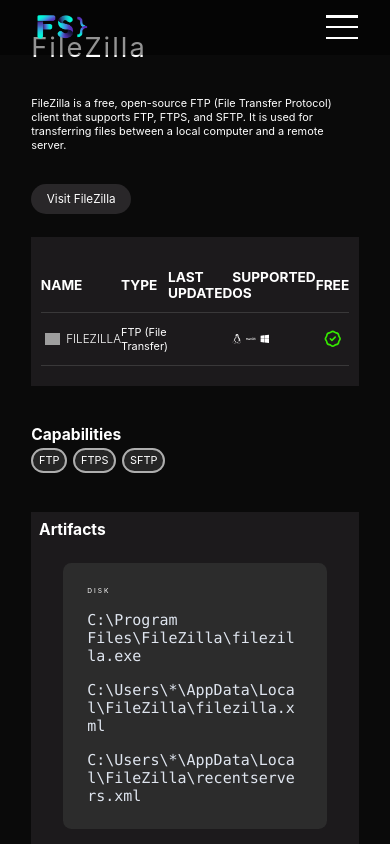
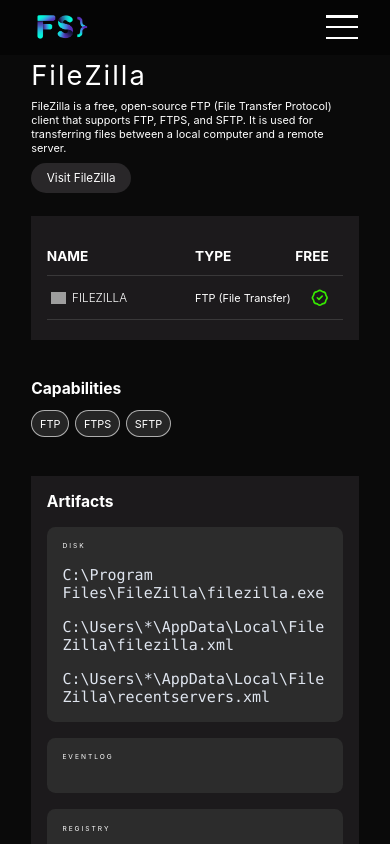
Before and after one commit to jakewilliami/lolfs, a React (Vite) app: page /#/item/0 in a window 390 px wide. Shown: the top 844 px of the page. Built offline with nearby package versions, Linux system fonts and the light colour scheme; grey boxes are pictures that could not be loaded.

Commit message:
singlepage complete

```diff
--- a/src/App.css
+++ b/src/App.css
@@ -61,7 +61,7 @@
 }
 
 .individ-title {
-  padding-bottom: 1vw;
+  padding-bottom: 3vw;
 }
 
 .cssbuttons-io {
@@ -575,8 +575,8 @@
 .item-header {
   display: flex;
   flex-direction: column;
-  padding: 8vw 8vw 1vw 8vw;
-  gap: 2rem;
+  padding: 10vw 8vw 1vw 8vw;
+  gap: 2vw;
 }
 
 .item-details--container {
@@ -677,7 +677,7 @@
 .artifacts--container {
   display: grid;
   grid-template-columns: repeat(auto-fit, minmax(500px, 1fr));
-  padding: 1.5rem 2rem;
+  padding: 1.5vw 2vw;
   align-items: stretch;
   justify-content: space-between;
   background-color: #1C1A1C;
@@ -688,7 +688,7 @@
 .artifacts--container .row {
   display: flex;
   flex-direction: column;
-  padding: 1.5rem;
+  padding: 2vw;
   gap: 1rem;
   background-color: #2c2c2c;
   border-radius: 1vh;
@@ -967,7 +967,8 @@
     width: 100%;
     justify-content: flex-end;
   }
-  .populated-items .populated-items--grid--cont .rwd-table th, .populated-items .populated-items--grid--cont .rwd-table td {
+  .populated-items .populated-items--grid--cont .rwd-table th,
+  .populated-items .populated-items--grid--cont .rwd-table td {
     padding: 1vw 0;
   }
 }
@@ -1016,6 +1017,9 @@
     height: fit-content;
     gap: 3dvw;
   }
+  .item-header {
+    padding-top: 15vw;
+  }
   .item-capabilities .item-capabilities-icons {
     font-size: 15px;
   }
@@ -1063,12 +1067,19 @@
   .artifacts--container {
     display: flex;
     flex-direction: column;
+    padding: 4vw;
+  }
+  .artifacts--container .row {
+    padding: 4vw;
+  }
+  .content-section .inner-header--container {
+    padding: 4vw 4vw 0;
   }
   .contact-cont {
     flex-direction: column;
   }
   .contact-cont .contact-details--cont {
-    width: 100%;
+    width: 90%;
   }
   .contact-cont form {
     width: 100%;
@@ -1139,6 +1150,7 @@
     flex-direction: column;
     align-items: flex-start;
     gap: 7vw;
+    padding: 1vw 0 4vw 0;
   }
   .home-header .home-header--det-cont .home-header-title--cont {
     gap: 2vw;
@@ -1153,6 +1165,7 @@
     padding: 1.5vw 2.5vw;
     border-radius: 4vw;
     font-size: 2.5vw;
+    margin-bottom: 2vw;
   }
   .btn {
     padding: 2vw 4vw;
@@ -1162,6 +1175,10 @@
   }
   .btn .text {
     font-size: 3vw;
+  }
+  .supported-os--container .supported-os-icons {
+    padding: 1.5vw 2vw;
+    border: 0.5vw solid rgba(255, 255, 255, 0.627);
   }
   .supported-os--container .supported-os-icons div svg {
     font-size: 3vw;
@@ -1201,10 +1218,12 @@
   .populated-items .populated-items--grid--cont {
     padding: 1vw 4vw;
   }
-  .populated-items .populated-items--grid--cont .rwd-table th img, .populated-items .populated-items--grid--cont .rwd-table td img {
+  .populated-items .populated-items--grid--cont .rwd-table th img,
+  .populated-items .populated-items--grid--cont .rwd-table td img {
     width: 4vw;
   }
-  .populated-items .populated-items--grid--cont .rwd-table th, .populated-items .populated-items--grid--cont .rwd-table td {
+  .populated-items .populated-items--grid--cont .rwd-table th,
+  .populated-items .populated-items--grid--cont .rwd-table td {
     padding: 3vw 0;
   }
   .table-name--title {
@@ -1243,7 +1262,8 @@
     height: 10vw;
     min-height: 10vw;
   }
-  .paid, .free {
+  .paid,
+  .free {
     font-size: 5vw;
   }
   .pagination {
@@ -1264,6 +1284,9 @@
   }
 }
 @media (max-width: 320px) {
+  footer h5 {
+    font-size: 3vw;
+  }
   .navbar {
     display: flex;
     justify-content: space-between;
@@ -1285,4 +1308,28 @@
   .menu-open {
     justify-content: center;
   }
+  .item-header {
+    padding-top: 25vw;
+  }
+  .artifacts--container {
+    display: flex;
+    flex-direction: column;
+    padding: 6vw;
+  }
+  .artifacts--container .row {
+    padding: 6vw;
+  }
+  .artifacts--container .row .artifact-content code {
+    font-size: 3vw;
+  }
+  .content-section .inner-header--container {
+    padding: 6vw 6vw 0;
+  }
+  .code-snippet--container {
+    padding: 2vw;
+  }
+  .code-snippet--container code {
+    padding: 4vw;
+    font-size: 3vw;
+  }
 }/*# sourceMappingURL=App.css.map */
--- a/src/App.scss
+++ b/src/App.scss
@@ -65,7 +65,7 @@
 }
 
 .individ-title {
-    padding-bottom: 1vw;
+    padding-bottom: 3vw;
 }
 
 //   primary button
@@ -228,6 +228,7 @@
 
 .menu-open {
     justify-content: center;
+
     .logo {
         display: none;
     }
@@ -305,7 +306,8 @@
                 border-radius: 2vw;
                 width: fit-content;
             }
-            .header-text--link{
+
+            .header-text--link {
                 border-bottom: 1px solid $primary-color2;
             }
         }
@@ -495,7 +497,8 @@
 
             .table-main-titles {
                 text-transform: uppercase;
-                th{
+
+                th {
                     font-size: 1.8vw;
                 }
             }
@@ -536,11 +539,11 @@
                 }
             }
 
-            .toggle-btn{
+            .toggle-btn {
                 display: none;
             }
 
-            .table-text{
+            .table-text {
                 font-size: 1.3vw;
                 letter-spacing: 1px;
                 font-weight: 600;
@@ -664,8 +667,8 @@
 .item-header {
     display: flex;
     flex-direction: column;
-    padding: 8vw 8vw 1vw 8vw;
-    gap: 2rem;
+    padding: 10vw 8vw 1vw 8vw;
+    gap: 2vw;
 }
 
 .item-details--container {
@@ -760,7 +763,7 @@
 .artifacts--container {
     display: grid;
     grid-template-columns: repeat(auto-fit, minmax(500px, 1fr));
-    padding: 1.5rem 2rem;
+    padding: 1.5vw 2vw;
     align-items: stretch;
     justify-content: space-between;
     background-color: #1C1A1C;
@@ -771,7 +774,7 @@
     .row {
         display: flex;
         flex-direction: column;
-        padding: 1.5rem;
+        padding: 2vw;
         gap: 1rem;
         background-color: #2c2c2c;
         border-radius: 1vh;
@@ -849,7 +852,7 @@
         width: 90%;
     }
 
-    h5{
+    h5 {
         text-align: center;
     }
 }
@@ -984,7 +987,7 @@
 
 @media (max-width: 900px) {
 
-    p{
+    p {
         font-size: 1.5vw;
     }
 
@@ -1000,10 +1003,12 @@
         .menu-icon {
             height: 3.2rem;
             width: 3.2rem;
+
             .toggle.bar1 {
                 transform: rotate(45deg) translate(29px, 26px);
             }
-            .bar{
+
+            .bar {
                 height: 5px;
             }
         }
@@ -1103,7 +1108,8 @@
         justify-content: flex-end;
     }
 
-    .populated-items .populated-items--grid--cont .rwd-table th, .populated-items .populated-items--grid--cont .rwd-table td {
+    .populated-items .populated-items--grid--cont .rwd-table th,
+    .populated-items .populated-items--grid--cont .rwd-table td {
         padding: 1vw 0;
     }
 }
@@ -1118,7 +1124,7 @@
         font-size: 4dvw;
     }
 
-    h4{
+    h4 {
         font-size: 1.5vw;
     }
 
@@ -1137,10 +1143,12 @@
         .menu-icon {
             height: 2rem;
             width: 2rem;
+
             .toggle.bar1 {
                 transform: rotate(45deg) translate(14px, 13px);
             }
-            .bar{
+
+            .bar {
                 height: 4px;
             }
         }
@@ -1150,7 +1158,7 @@
         padding: 5vw 8vw;
     }
 
-    .btn{
+    .btn {
         padding: 1.5vw 2.2vw;
     }
 
@@ -1168,6 +1176,10 @@
         gap: 3dvw;
     }
 
+    .item-header{
+        padding-top: 15vw;
+    }
+
     .item-capabilities .item-capabilities-icons {
         font-size: 15px;
     }
@@ -1229,6 +1241,14 @@
     .artifacts--container {
         display: flex;
         flex-direction: column;
+        padding: 4vw;
+        .row{
+            padding: 4vw;
+        }
+    }
+
+    .content-section .inner-header--container {
+        padding: 4vw 4vw 0;
     }
 
 
@@ -1237,7 +1257,7 @@
         flex-direction: column;
 
         .contact-details--cont {
-            width: 100%;
+            width: 90%;
         }
 
         form {
@@ -1275,6 +1295,8 @@
         }
     }
 
+
+
     // footer
     footer {
         padding: 4vw 0;
@@ -1285,11 +1307,11 @@
 
 @media (max-width: 500px) {
 
-    p{
+    p {
         font-size: 2.8vw;
     }
 
-    h4{
+    h4 {
         font-size: 3vw;
     }
 
@@ -1300,10 +1322,12 @@
         .logo img {
             width: 15dvw;
         }
-        .menu-icon{
+
+        .menu-icon {
             height: 1.5rem;
             width: 2rem;
-            .bar{
+
+            .bar {
                 height: .15rem;
             }
         }
@@ -1314,7 +1338,8 @@
             .toggle.bar1 {
                 transform: rotate(45deg) translate(9px, 8px);
             }
-            .bar{
+
+            .bar {
                 height: .2rem;
             }
         }
@@ -1324,11 +1349,14 @@
         padding: 20vw 8vw 4vw;
         height: fit-content;
         gap: 5dvw;
+
         .home-header--det-cont {
             flex-direction: column;
             align-items: flex-start;
             gap: 7vw;
-            .home-header-title--cont{
+            padding: 1vw 0 4vw 0;
+
+            .home-header-title--cont {
                 gap: 2vw;
             }
         }
@@ -1346,22 +1374,27 @@
         padding: 1.5vw 2.5vw;
         border-radius: 4vw;
         font-size: 2.5vw;
+        margin-bottom: 2vw;
     }
 
     .btn {
         padding: 2vw 4vw;
     }
 
-    .btn svg{
+    .btn svg {
         font-size: 3.5vw;
     }
 
-    .btn .text{
+    .btn .text {
         font-size: 3vw;
     }
 
-    .supported-os--container .supported-os-icons div svg {
-        font-size: 3vw;
+    .supported-os--container .supported-os-icons{
+        padding: 1.5vw 2vw;
+        border: .5vw solid rgba(255, 255, 255, 0.627);
+        div svg {
+            font-size: 3vw;
+        }
     }
 
     .item-details--container {
@@ -1408,32 +1441,34 @@
         padding: 1vw 4vw;
     }
 
-    .populated-items .populated-items--grid--cont .rwd-table th img, .populated-items .populated-items--grid--cont .rwd-table td img {
+    .populated-items .populated-items--grid--cont .rwd-table th img,
+    .populated-items .populated-items--grid--cont .rwd-table td img {
         width: 4vw;
     }
 
-    .populated-items .populated-items--grid--cont .rwd-table th, .populated-items .populated-items--grid--cont .rwd-table td {
+    .populated-items .populated-items--grid--cont .rwd-table th,
+    .populated-items .populated-items--grid--cont .rwd-table td {
         padding: 3vw 0;
     }
 
-    .table-name--title{
+    .table-name--title {
         width: 50%;
     }
 
-    .table-type{
+    .table-type {
         font-size: 3vw;
     }
 
-    .mobile-date{
+    .mobile-date {
         font-size: 3vw;
     }
 
-    .mobile-os--icons svg{
+    .mobile-os--icons svg {
         font-size: 4vw;
     }
 
     .mobile-hidden {
-          display: none;
+        display: none;
     }
 
     .populated-items .populated-items--grid--cont .rwd-table .table-main-titles th {
@@ -1447,7 +1482,7 @@
     .home-header .home-header--item--filter--cont .input {
         max-width: 70%;
         width: 70%;
-        border-radius:  5vw 0 0 5vw;
+        border-radius: 5vw 0 0 5vw;
         font-size: 3.5vw;
         height: 10vw;
         min-height: 10vw;
@@ -1461,7 +1496,8 @@
         min-height: 10vw;
     }
 
-    .paid, .free{
+    .paid,
+    .free {
         font-size: 5vw;
     }
 
@@ -1479,27 +1515,37 @@
     footer {
         padding: 6vw 0;
         gap: 4vw;
-        .logo img{
+
+        .logo img {
             width: 15vw;
         }
     }
 }
 
 @media (max-width: 320px) {
-    .navbar{
+
+    footer h5{
+        font-size: 3vw;
+    }
+
+    .navbar {
         display: flex;
         justify-content: space-between;
         height: 20dvw;
-        .logo img{
+
+        .logo img {
             width: 20dvw;
         }
-        .menu-icon{
+
+        .menu-icon {
             height: 7vw;
             width: 9vw;
-            .bar{
+
+            .bar {
                 height: .8vw;
             }
         }
+
         .menu-icon .bar.toggle.bar1 {
             transform: rotate(45deg) translate(7px, 6px);
         }
@@ -1508,4 +1554,33 @@
     .menu-open {
         justify-content: center;
     }
-}
+
+    .item-header{
+        padding-top: 25vw;
+    }
+
+    .artifacts--container {
+        display: flex;
+        flex-direction: column;
+        padding: 6vw;
+        .row{
+            padding: 6vw;
+            .artifact-content code{
+                font-size: 3vw;
+            }
+        }
+    }
+
+    .content-section .inner-header--container {
+        padding: 6vw 6vw 0;
+    }
+
+    .code-snippet--container {
+        padding: 2vw;
+        code{
+            padding: 4vw;
+            font-size: 3vw;
+        }
+    }
+
+}
--- a/src/pages/SinglePage.jsx
+++ b/src/pages/SinglePage.jsx
@@ -66,12 +66,12 @@
               <tr className='table-main-titles'>
                 <th className='table-name--title'>Name</th>
                 <th className='table-type-title'>Type</th>
-                <th className=''>Last Updated</th>
-                <th className=''>Supported OS</th>
+                <th className='mobile-hidden'>Last Updated</th>
+                <th className='mobile-hidden'>Supported OS</th>
                 <th className='table-icons-title'>Free</th>
-                <th></th>
               </tr>
             </thead>
+
             <tbody>
               <>
                 <tr className="clickable-row">
@@ -83,12 +83,12 @@
                   </td>
 
                   <td className='table-type'><p>{item.categoryType}</p></td>
-                  <td className='table-item--date'><p>{item.LastModified}</p></td>
+                  <td className='table-item--date mobile-hidden'><p>{item.LastModified}</p></td>
 
                   {/* OS ICONS */}
-                  <td className='OS-icons '>
+                  <td className='OS-icons mobile-hidden'>
                     <span className="item-capabilities-icons">
-                        {item.Details.SupportedOS.slice(0, 5).map((os, i) => (
+                      {item.Details.SupportedOS.slice(0, 5).map((os, i) => (
                         <div key={i}>{iconMap[os.icon]}</div>
                       ))}
                     </span>
```
Also changed, not shown: src/pages/Home.jsx (+6 -2 lines), 1 other file (tests, documents, lock files or other folders).
